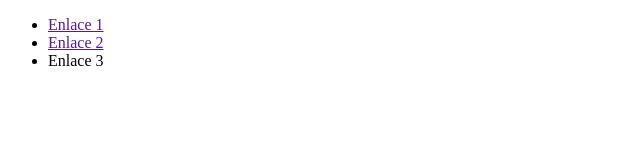
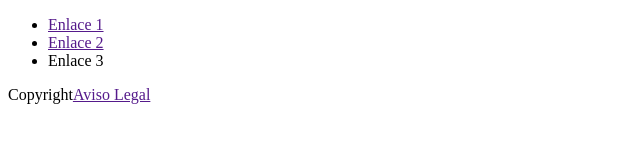
Before and after one commit to smartinroma/pruebagit, a plain HTML site: page prueba1.html in a window 1280 px wide. Shown: the whole page, without its empty margins (0-640 px from the left). Drawn offline with Linux system fonts and the light colour scheme.

Commit message:
Creación del pie de página

```diff
--- a/prueba1.html
+++ b/prueba1.html
@@ -38,6 +38,14 @@
 
     <!-- header>nav>ul>li*3>a{Enlace $}  lo mismo que lo de arriba pero de forma rápida-->
 
+
+    <!-- un pie de página con un copyright y un enlace a aviso legal -->
+
+    <footer>
+        Copyright<a href="">Aviso Legal</a>
+    </footer>
+
+
 </body>
 
 </html>
```
